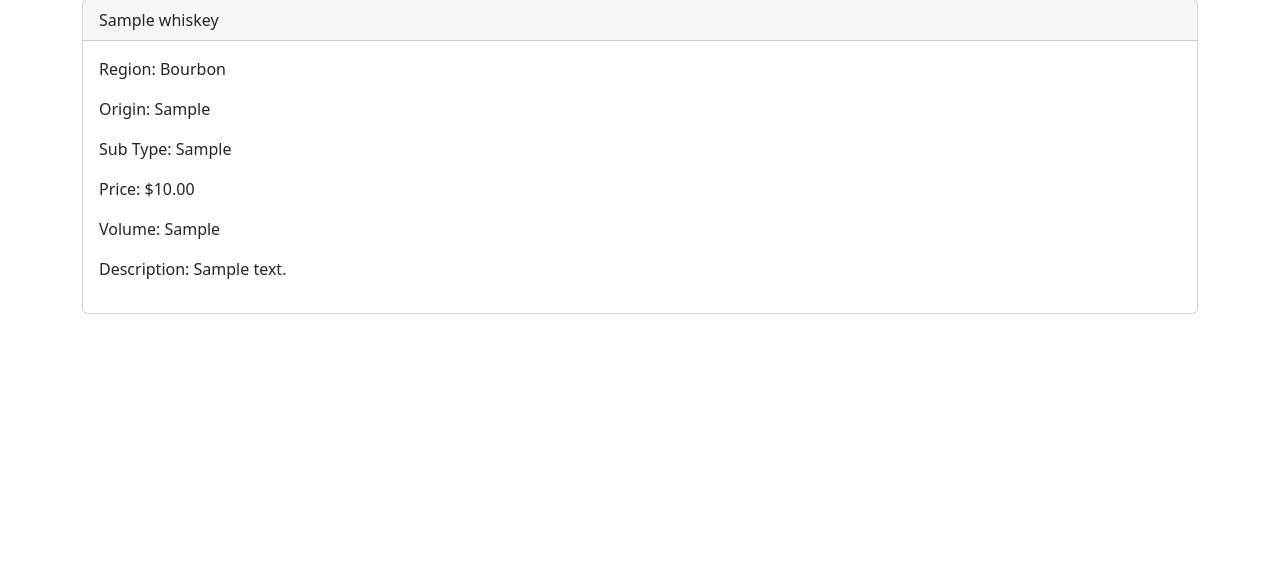
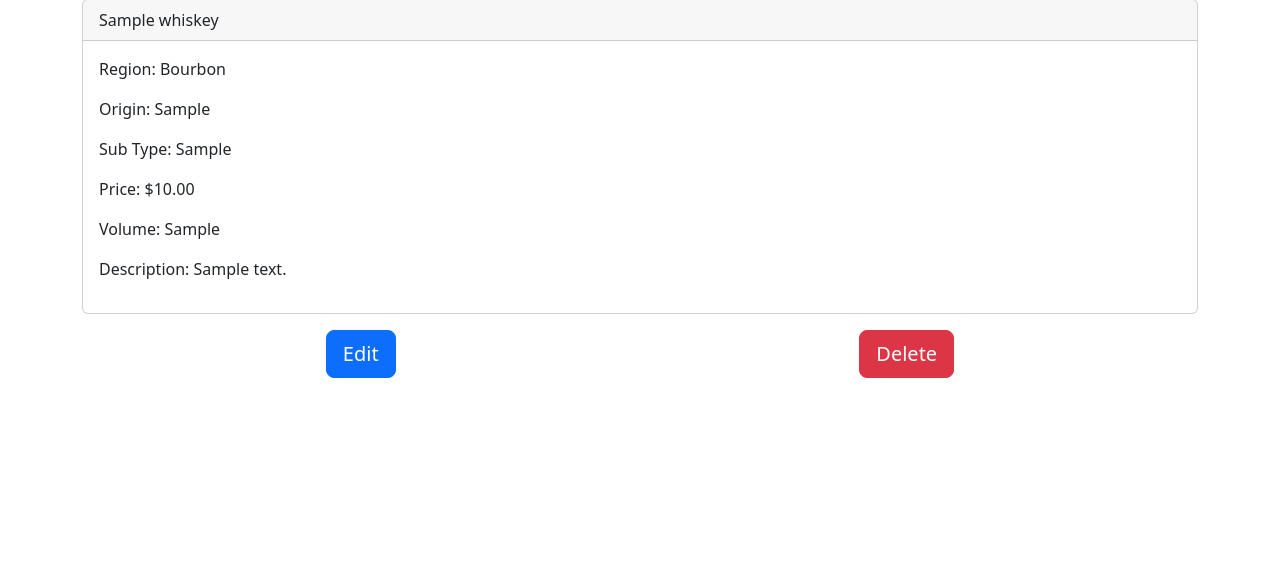
Before and after one commit to matthewTiberio/GA-ScotchCollector, a Django app: page /whiskey/1/ in a window 1280 px wide. Shown: the part 121-698 px from the top of the page. Run offline with Django 4.2, Linux system fonts and the light colour scheme; tables that the repository leaves empty hold one stand-in row (values such as "Sample post").

Commit message:
Update Details page styling

```diff
--- a/whiskeycollector/main_app/templates/main_app/detail.html
+++ b/whiskeycollector/main_app/templates/main_app/detail.html
@@ -13,4 +13,20 @@
     <p>Description: {{ whiskey.description }}</p>
   </div>
 </div>
+<div class="container-fluid d-flex justify-content-around">
+  <button
+    formaction="{%url 'whiskey_update' whiskey.id%}"
+    type="submit"
+    class="btn btn-primary btn-lg my-3"
+  >
+    Edit
+  </button>
+  <button
+    formaction="{%url 'whiskey_delete' whiskey.id%}"
+    type="submit"
+    class="btn btn-danger btn-lg my-3"
+  >
+    Delete
+  </button>
+</div>
 {% endblock %}
--- a/whiskeycollector/main_app/urls.py
+++ b/whiskeycollector/main_app/urls.py
@@ -6,7 +6,6 @@ urlpatterns = [
     path('about/', views.about, name='about'),
     path('whiskey/', views.whiskey_index, name='index'),
     path('whiskey/<int:whiskey_id>/', views.whiskey_detail, name='detail'),
-    # path('whiskey/create/', views.WhiskeyCreate.as_view(), name='whiskey_create'),
     path('whiskey/create/', views.whiskey_create, name="whiskey_create"),
     path('whiskey/add/', views.whiskey_add, name="whiskey_add"),
     path('whiskey/<int:pk>/update/', views.WhiskeyUpdate.as_view(), name='whiskey_update'),
```
